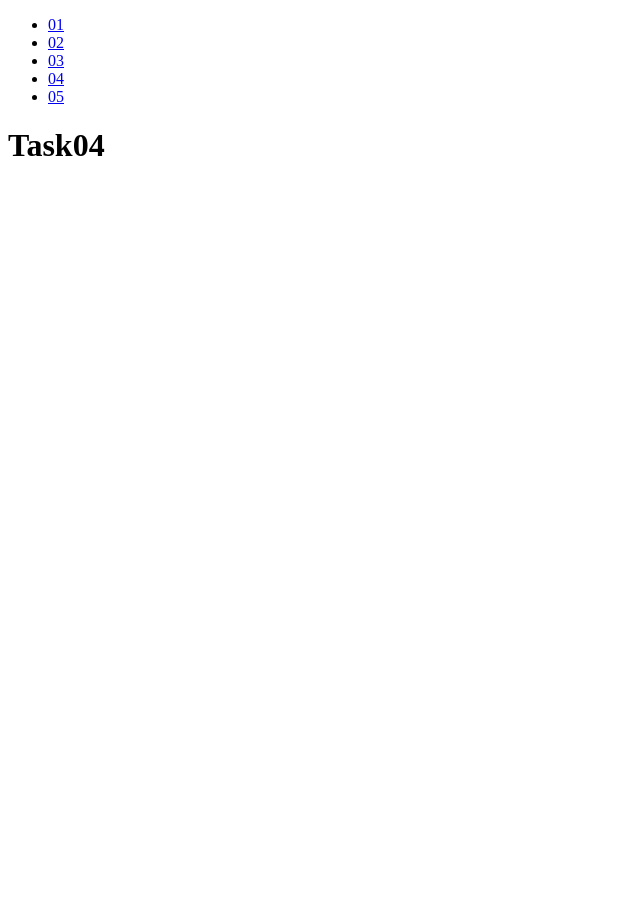
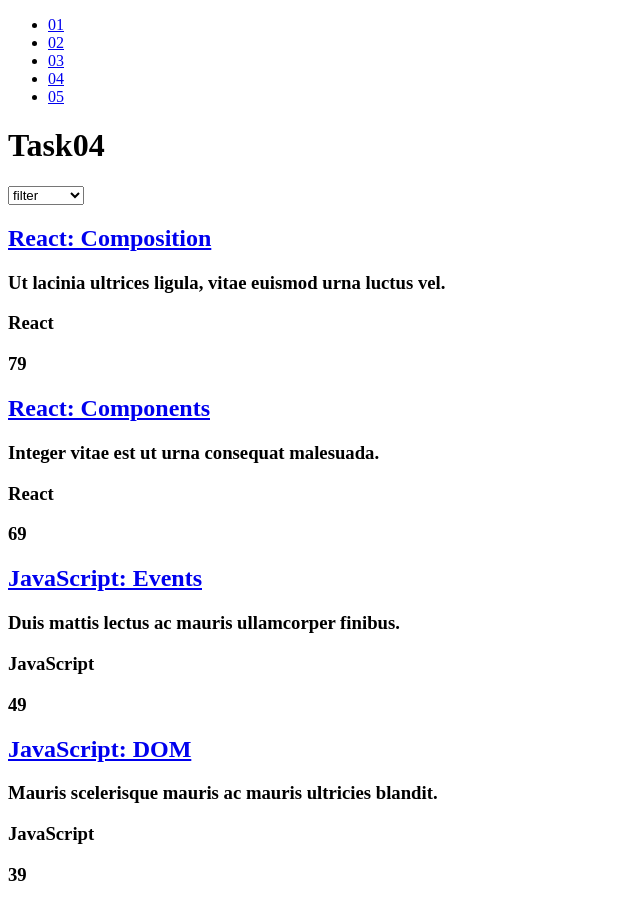
Before and after one commit to webEsperer/practice-react-routing, a React app: page /#/task04/price-desc in a window 1280 px wide. Shown: the whole page, without its empty margins (0-640 px from the left). Before the commit the page ends 800 px from the top, so only its background shows below. Built offline with nearby package versions, Linux system fonts and the light colour scheme.

Commit message:
solved task04

```diff
--- a/04/Task04.js
+++ b/04/Task04.js
@@ -1,9 +1,30 @@
 import React from 'react';
+import { Route, useHistory } from "react-router-dom";
+import products from "./../src/products.json";
+import Shop from "../src/components/Shop";
+const Task04 = () => {
+  const history = useHistory();
 
-const Task04 = () => {
-    return (
-        <h1>Task04</h1>
-    );
-}
+  const handleChange = (e) => {
+    const selectValue = e.target.value;
+    history.push(`/task04/${selectValue}`);
+  };
+  return (
+    <>
+      <h1>Task04</h1>
+      <select onChange={handleChange}>
+        <option value="">filter</option>
+        <option value="price-asc">rosnaca</option>
+        <option value="price-desc">malejąco</option>
+      </select>
+      <Route path="/task04/price-asc">
+        <Shop products={[...products].sort((a, b) => a.price - b.price)} />
+      </Route>
+      <Route path="/task04/price-desc">
+        <Shop products={[...products].sort((a, b) => b.price - a.price)} />
+      </Route>
+    </>
+  );
+};
 
 export default Task04;
```
